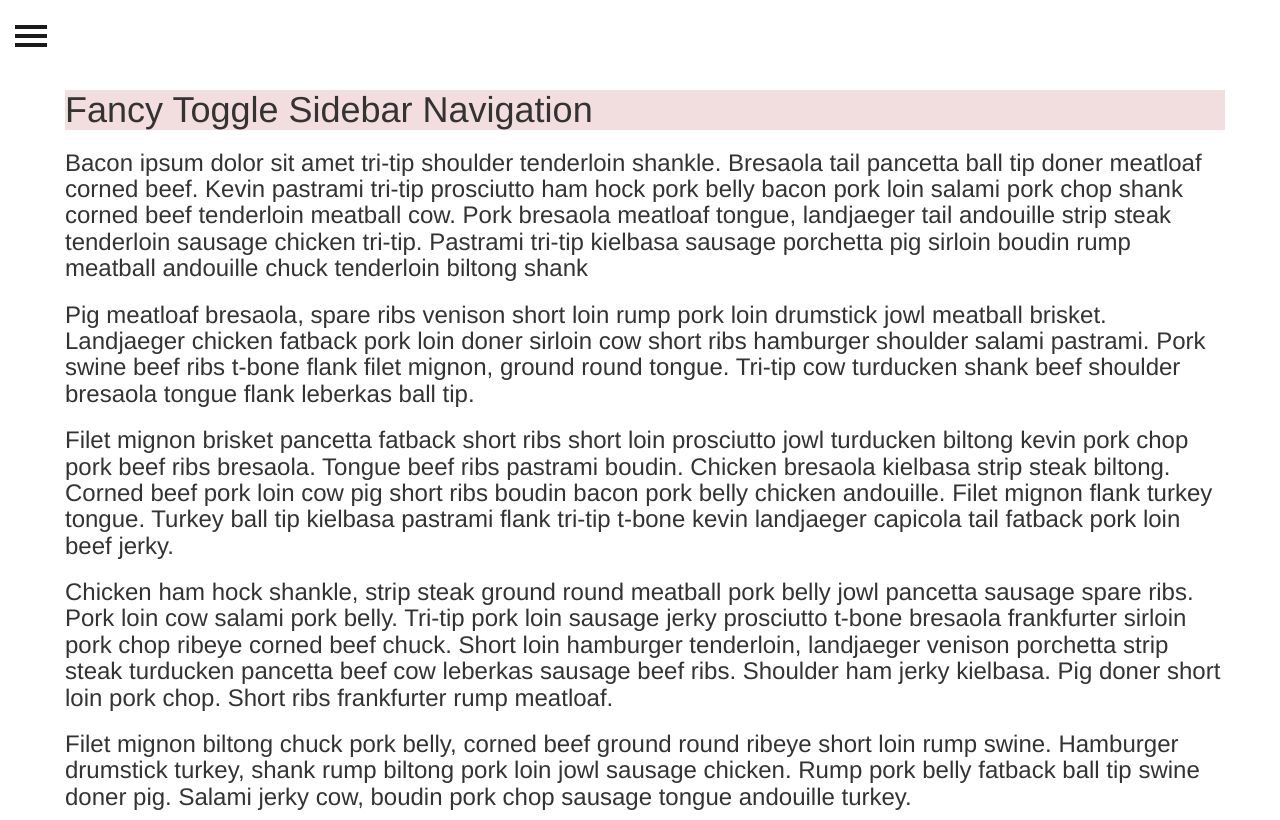
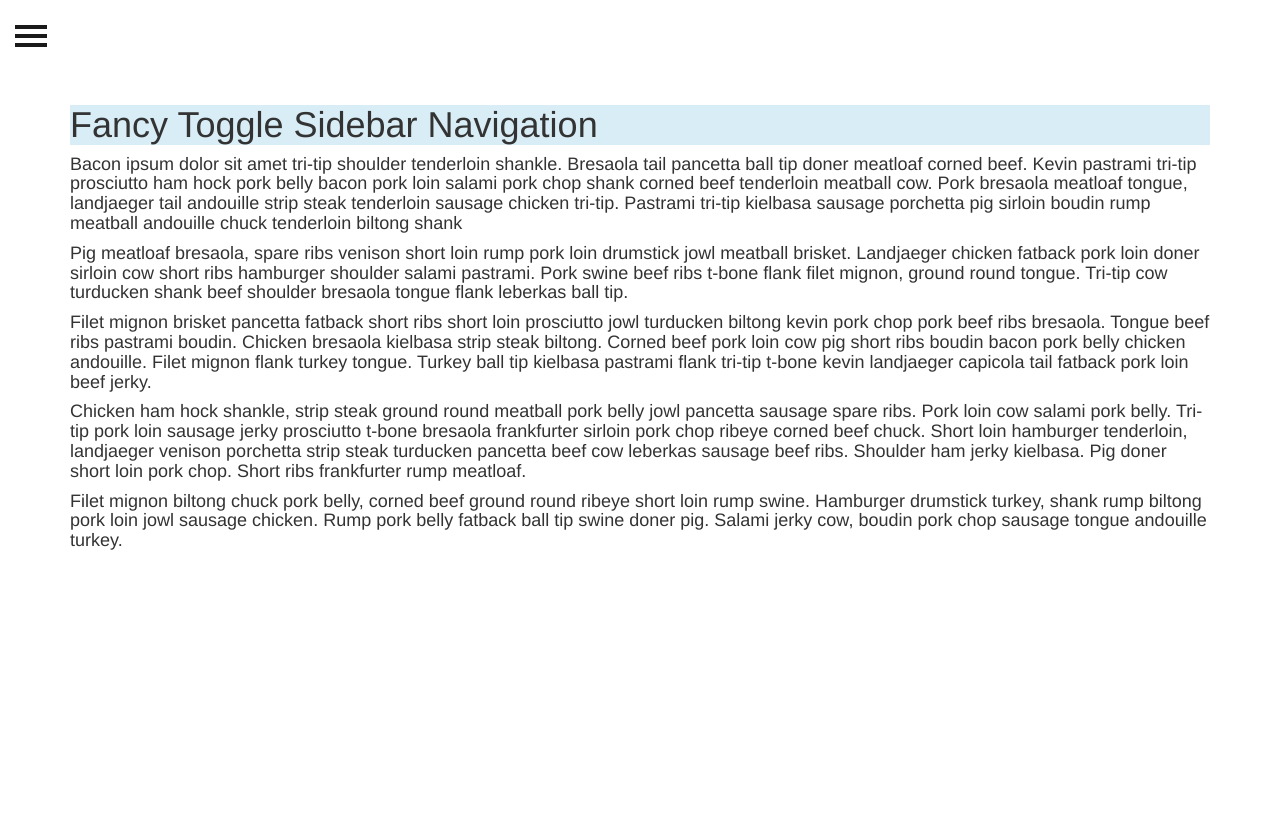
Before and after one commit to hbr8218/webpages, a plain HTML site: page components/chapters.html in a window 1280 px wide. Drawn offline with nearby package versions, Linux system fonts and the light colour scheme.

Commit message:
font changes

```diff
--- a/components/chapters.html
+++ b/components/chapters.html
@@ -63,13 +63,13 @@
             </button>
             <div class="container">
                 <div class="row">
-                    <div class="media-right">
-                        <h1 class="bg-danger">Fancy Toggle Sidebar Navigation</h1>
-                        <p class="h3">Bacon ipsum dolor sit amet tri-tip shoulder tenderloin shankle. Bresaola tail pancetta ball tip doner meatloaf corned beef. Kevin pastrami tri-tip prosciutto ham hock pork belly bacon pork loin salami pork chop shank corned beef tenderloin meatball cow. Pork bresaola meatloaf tongue, landjaeger tail andouille strip steak tenderloin sausage chicken tri-tip. Pastrami tri-tip kielbasa sausage porchetta pig sirloin boudin rump meatball andouille chuck tenderloin biltong shank </p>
-                        <p class="h3">Pig meatloaf bresaola, spare ribs venison short loin rump pork loin drumstick jowl meatball brisket. Landjaeger chicken fatback pork loin doner sirloin cow short ribs hamburger shoulder salami pastrami. Pork swine beef ribs t-bone flank filet mignon, ground round tongue. Tri-tip cow turducken shank beef shoulder bresaola tongue flank leberkas ball tip.</p>
-                        <p class="h3">Filet mignon brisket pancetta fatback short ribs short loin prosciutto jowl turducken biltong kevin pork chop pork beef ribs bresaola. Tongue beef ribs pastrami boudin. Chicken bresaola kielbasa strip steak biltong. Corned beef pork loin cow pig short ribs boudin bacon pork belly chicken andouille. Filet mignon flank turkey tongue. Turkey ball tip kielbasa pastrami flank tri-tip t-bone kevin landjaeger capicola tail fatback pork loin beef jerky.</p>
-                        <p class="h3">Chicken ham hock shankle, strip steak ground round meatball pork belly jowl pancetta sausage spare ribs. Pork loin cow salami pork belly. Tri-tip pork loin sausage jerky prosciutto t-bone bresaola frankfurter sirloin pork chop ribeye corned beef chuck. Short loin hamburger tenderloin, landjaeger venison porchetta strip steak turducken pancetta beef cow leberkas sausage beef ribs. Shoulder ham jerky kielbasa. Pig doner short loin pork chop. Short ribs frankfurter rump meatloaf.</p>
-                        <p class="h3">Filet mignon biltong chuck pork belly, corned beef ground round ribeye short loin rump swine. Hamburger drumstick turkey, shank rump biltong pork loin jowl sausage chicken. Rump pork belly fatback ball tip swine doner pig. Salami jerky cow, boudin pork chop sausage tongue andouille turkey.</p>
+                    <div class="panel-body">
+                        <h1 class="bg-info">Fancy Toggle Sidebar Navigation</h1>
+                        <p class="h4">Bacon ipsum dolor sit amet tri-tip shoulder tenderloin shankle. Bresaola tail pancetta ball tip doner meatloaf corned beef. Kevin pastrami tri-tip prosciutto ham hock pork belly bacon pork loin salami pork chop shank corned beef tenderloin meatball cow. Pork bresaola meatloaf tongue, landjaeger tail andouille strip steak tenderloin sausage chicken tri-tip. Pastrami tri-tip kielbasa sausage porchetta pig sirloin boudin rump meatball andouille chuck tenderloin biltong shank </p>
+                        <p class="h4">Pig meatloaf bresaola, spare ribs venison short loin rump pork loin drumstick jowl meatball brisket. Landjaeger chicken fatback pork loin doner sirloin cow short ribs hamburger shoulder salami pastrami. Pork swine beef ribs t-bone flank filet mignon, ground round tongue. Tri-tip cow turducken shank beef shoulder bresaola tongue flank leberkas ball tip.</p>
+                        <p class="h4">Filet mignon brisket pancetta fatback short ribs short loin prosciutto jowl turducken biltong kevin pork chop pork beef ribs bresaola. Tongue beef ribs pastrami boudin. Chicken bresaola kielbasa strip steak biltong. Corned beef pork loin cow pig short ribs boudin bacon pork belly chicken andouille. Filet mignon flank turkey tongue. Turkey ball tip kielbasa pastrami flank tri-tip t-bone kevin landjaeger capicola tail fatback pork loin beef jerky.</p>
+                        <p class="h4">Chicken ham hock shankle, strip steak ground round meatball pork belly jowl pancetta sausage spare ribs. Pork loin cow salami pork belly. Tri-tip pork loin sausage jerky prosciutto t-bone bresaola frankfurter sirloin pork chop ribeye corned beef chuck. Short loin hamburger tenderloin, landjaeger venison porchetta strip steak turducken pancetta beef cow leberkas sausage beef ribs. Shoulder ham jerky kielbasa. Pig doner short loin pork chop. Short ribs frankfurter rump meatloaf.</p>
+                        <p class="h4">Filet mignon biltong chuck pork belly, corned beef ground round ribeye short loin rump swine. Hamburger drumstick turkey, shank rump biltong pork loin jowl sausage chicken. Rump pork belly fatback ball tip swine doner pig. Salami jerky cow, boudin pork chop sausage tongue andouille turkey.</p>
                     </div>
                 </div>
             </div>
```
